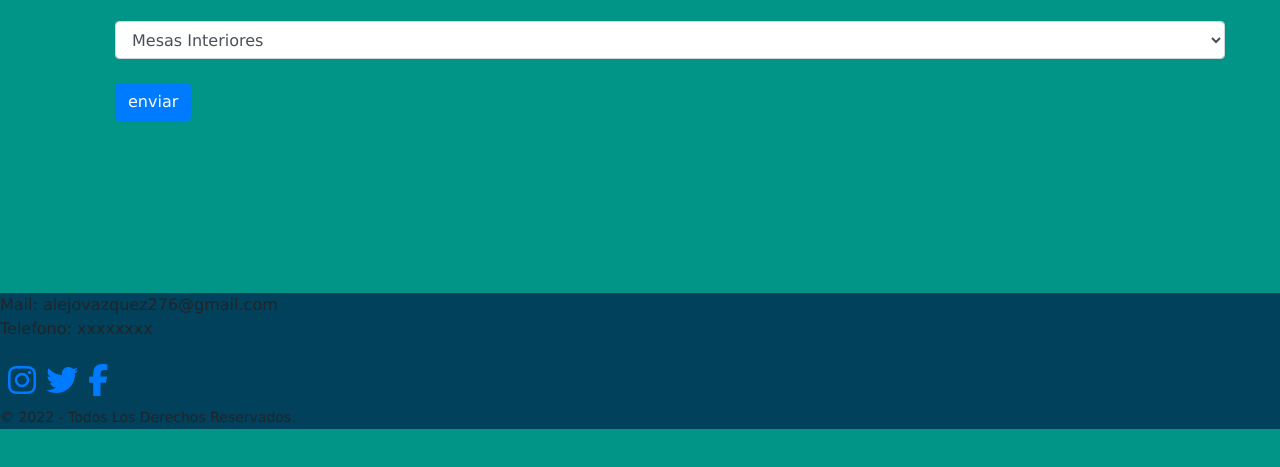
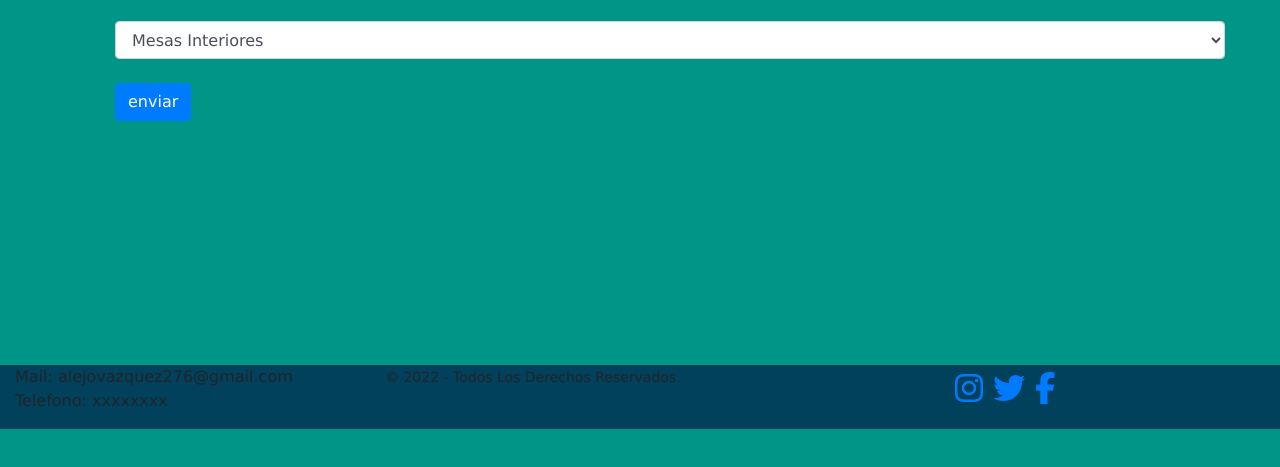
Before and after one commit to alejo-vazquez/proyecto-final, a website: page html/reservaciones.html in a window 1280 px wide. Shown: the part 253-720 px from the top of the page. Drawn offline with nearby package versions, Linux system fonts and the light colour scheme.

Commit message:
mejora footer

```diff
--- a/html/reservaciones.html
+++ b/html/reservaciones.html
@@ -50,17 +50,25 @@
     <br>
     <input type="submit" value="enviar" class="btn btn-primary">
     </div>
-    <br><br><br>
+    <br><br><br><br><br><br>
 
     <footer>
+        <div class="row container">
+            <div class="col-md-4">
             <p>Mail: alejovazquez276@gmail.com <br>
             Telefono: xxxxxxxx</p>
+            </div>
+            <div class="col-md-4">
+            <small>&copy; 2022 - Todos Los Derechos Reservados.</small>
+            </div>
+            <div class="col-md-4">
             <div class="redes">
             <a href="" class="fa fa-instagram"></a>
             <a href="" class="fa fa-twitter"></a>
             <a href="" class="fa fa-facebook"></a>
             </div>
-        <small>&copy; 2022 - Todos Los Derechos Reservados.</small>
+            </div>
+            </div>
     </footer>
 
     <script src="https://cdn.jsdelivr.net/npm/jquery@3.5.1/dist/jquery.slim.min.js" integrity="sha384-DfXdz2htPH0lsSSs5nCTpuj/zy4C+OGpamoFVy38MVBnE+IbbVYUew+OrCXaRkfj" crossorigin="anonymous"></script>
--- a/scss/estilos.scss
+++ b/scss/estilos.scss
@@ -67,7 +67,7 @@ footer {
 .redes {
     text-decoration: none;
     font-size: xx-large;
-    margin-left: 8px;
+    margin-left: 200px;
 
     :hover {
         color: red;
```
Also changed, not shown: html/contactanos.html (+9 -1 lines), html/galeria.html (+9 -1 lines), html/index.html (+9 -1 lines), html/menu.html (+9 -1 lines), scss/estilos.css, 1 other file. Lines whose indentation alone changed are shown as unchanged.
